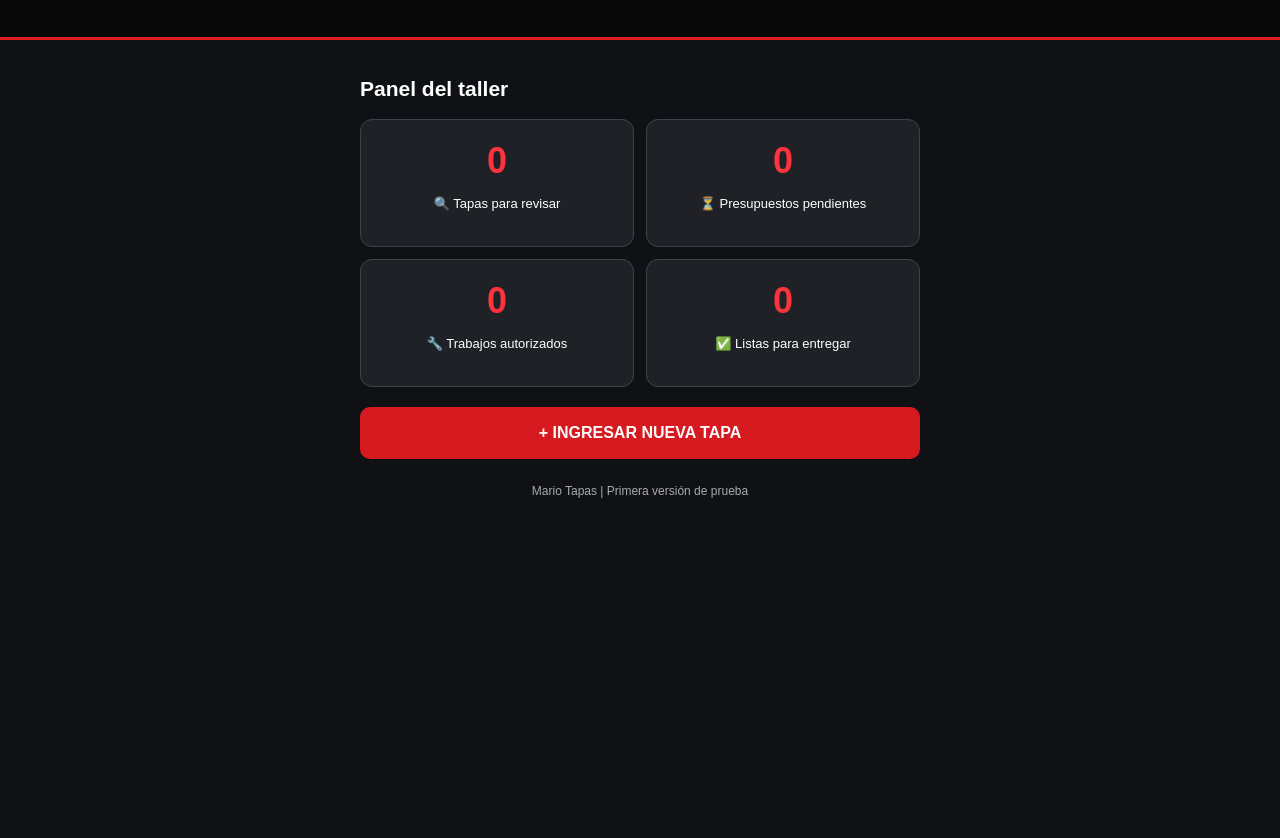
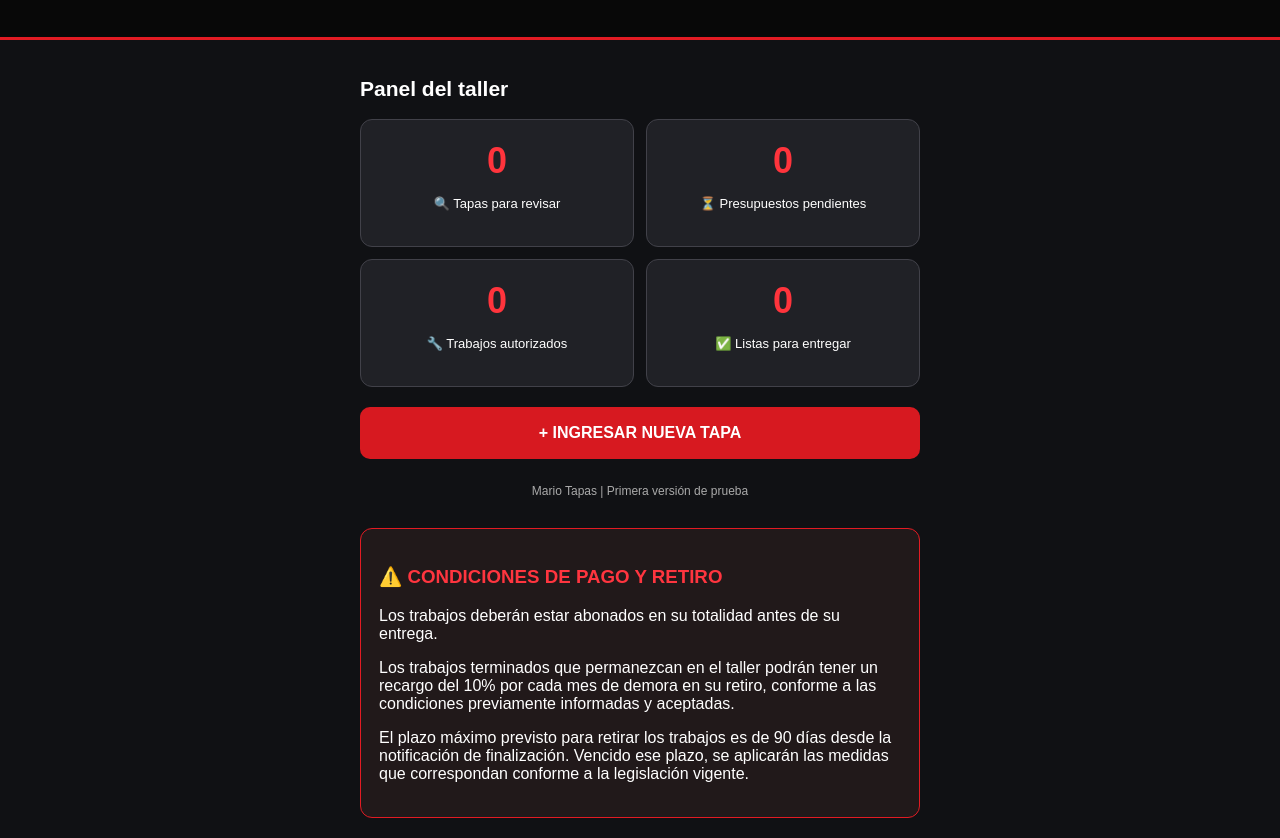
Before and after one commit to Tembetito/mario-tapas, a plain HTML site: page index.html in a window 1280 px wide. Shown: the part 94-932 px from the top of the page. Before the commit the page ends 800 px from the top, so only its background shows below. Drawn offline with Linux system fonts and the light colour scheme.

Commit message:
Update index.html

```diff
--- a/index.html
+++ b/index.html
@@ -107,6 +107,12 @@ button {
   <p class="notice">
     Mario Tapas | Primera versión de prueba
   </p>
+  <section style="background:#21191a; border:1px solid #e21b23; border-radius:12px; padding:18px; margin-top:30px; color:white;">
+  <h3 style="color:#ff353f;">⚠️ CONDICIONES DE PAGO Y RETIRO</h3>
+  <p>Los trabajos deberán estar abonados en su totalidad antes de su entrega.</p>
+  <p>Los trabajos terminados que permanezcan en el taller podrán tener un recargo del 10% por cada mes de demora en su retiro, conforme a las condiciones previamente informadas y aceptadas.</p>
+  <p>El plazo máximo previsto para retirar los trabajos es de 90 días desde la notificación de finalización. Vencido ese plazo, se aplicarán las medidas que correspondan conforme a la legislación vigente.</p>
+</section>
 </main>
 </body>
 </html>
```
